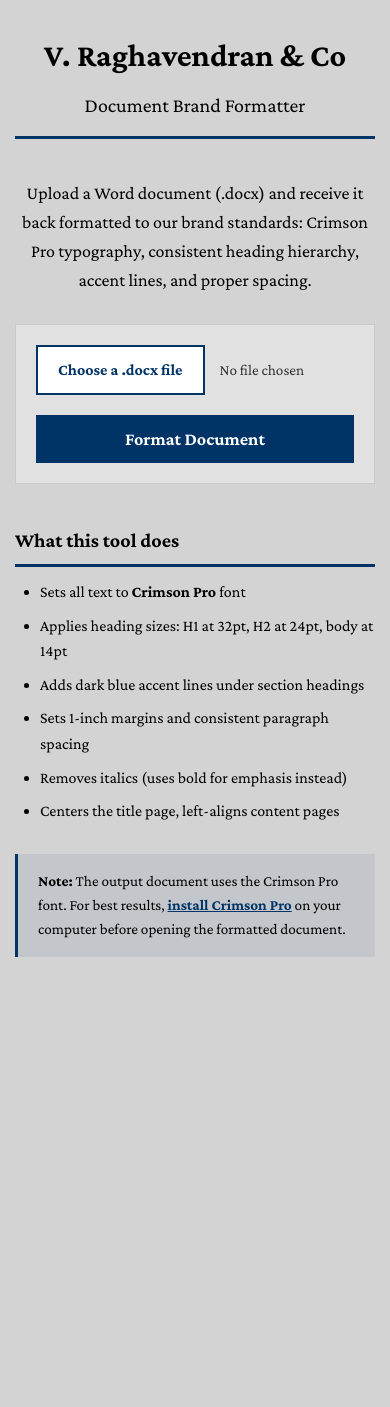
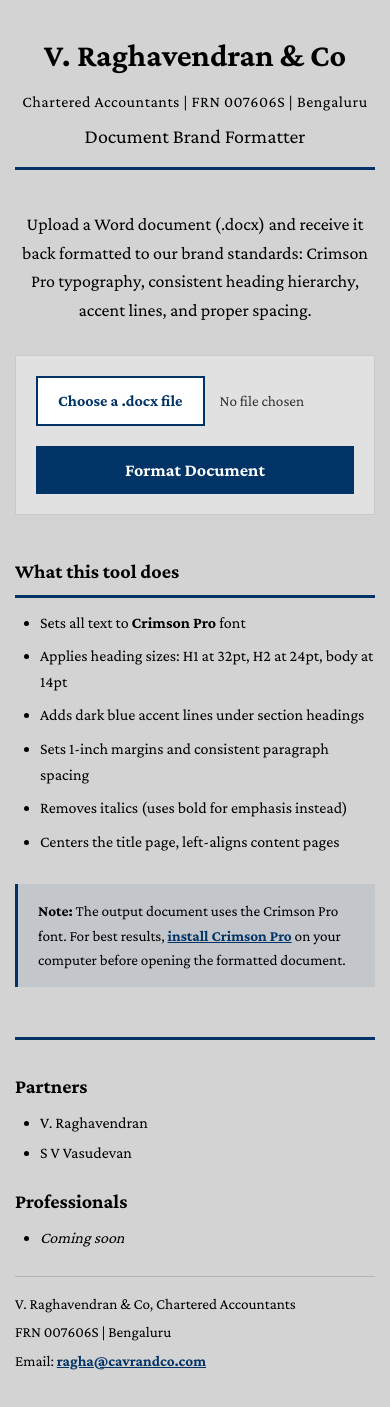
Before and after one commit to adityamurali96-dot/VRCObrandtemplate, a Flask app: page / in a window 390 px wide. Before the commit the page ends 957 px from the top, so only its background shows below. Run offline with Flask 3, Linux system fonts and the light colour scheme.

Commit message:
Add firm identity details: FRN, Bengaluru, partners, email
- Add firm details section: FRN 007606S, Bengaluru, email ragha@cavrandco.com
- Remove phone placeholder from contact section
- List partners: V. Raghavendran and S V Vasudevan
- Add Professionals section placeholder under Partners
- Update brand guide (md + html) and web app UI with firm identity footer

Co-Authored-By: Claude Opus 4.6 (1M context) <noreply@anthropic.com>
Claude-Session: https://claude.ai/code/session_01G8AKbWgftLVcjjNYHsxHoF

```diff
--- a/static/style.css
+++ b/static/style.css
@@ -150,6 +150,53 @@ h3 {
     font-weight: 700;
 }
 
+.firm-details {
+    text-align: center;
+    font-size: 1rem;
+    margin-bottom: 5px;
+    letter-spacing: 0.5px;
+}
+
+footer {
+    margin-top: 50px;
+    padding-top: 30px;
+    border-top: 3px solid var(--accent-color);
+}
+
+.footer-section {
+    margin-bottom: 20px;
+}
+
+.footer-section h3 {
+    border-bottom: none;
+    margin-bottom: 8px;
+    padding-bottom: 0;
+}
+
+.footer-section ul {
+    margin: 0 0 0 25px;
+}
+
+.footer-section li {
+    margin-bottom: 4px;
+}
+
+.footer-contact {
+    margin-top: 25px;
+    padding-top: 15px;
+    border-top: 1px solid rgba(0, 0, 0, 0.15);
+    font-size: 0.95rem;
+}
+
+.footer-contact p {
+    margin-bottom: 4px;
+}
+
+.footer-contact a {
+    color: var(--accent-color);
+    font-weight: 700;
+}
+
 @media (max-width: 600px) {
     body {
         padding: 30px 15px;
--- a/templates/index.html
+++ b/templates/index.html
@@ -13,6 +13,7 @@
     <div class="container">
         <header>
             <h1>V. Raghavendran &amp; Co</h1>
+            <p class="firm-details">Chartered Accountants | FRN 007606S | Bengaluru</p>
             <h2 class="subtitle">Document Brand Formatter</h2>
         </header>
 
@@ -57,6 +58,27 @@
                 on your computer before opening the formatted document.
             </div>
         </main>
+
+        <footer>
+            <div class="footer-section">
+                <h3>Partners</h3>
+                <ul>
+                    <li>V. Raghavendran</li>
+                    <li>S V Vasudevan</li>
+                </ul>
+            </div>
+            <div class="footer-section">
+                <h3>Professionals</h3>
+                <ul>
+                    <li><em>Coming soon</em></li>
+                </ul>
+            </div>
+            <div class="footer-contact">
+                <p>V. Raghavendran &amp; Co, Chartered Accountants</p>
+                <p>FRN 007606S | Bengaluru</p>
+                <p>Email: <a href="mailto:ragha@cavrandco.com">ragha@cavrandco.com</a></p>
+            </div>
+        </footer>
     </div>
 
     <script>
```
Also changed, not shown: Brand_Style_Guide.md (+17 -2 lines), Brand_Style_Guide_Styled.html (+16 -2 lines).
